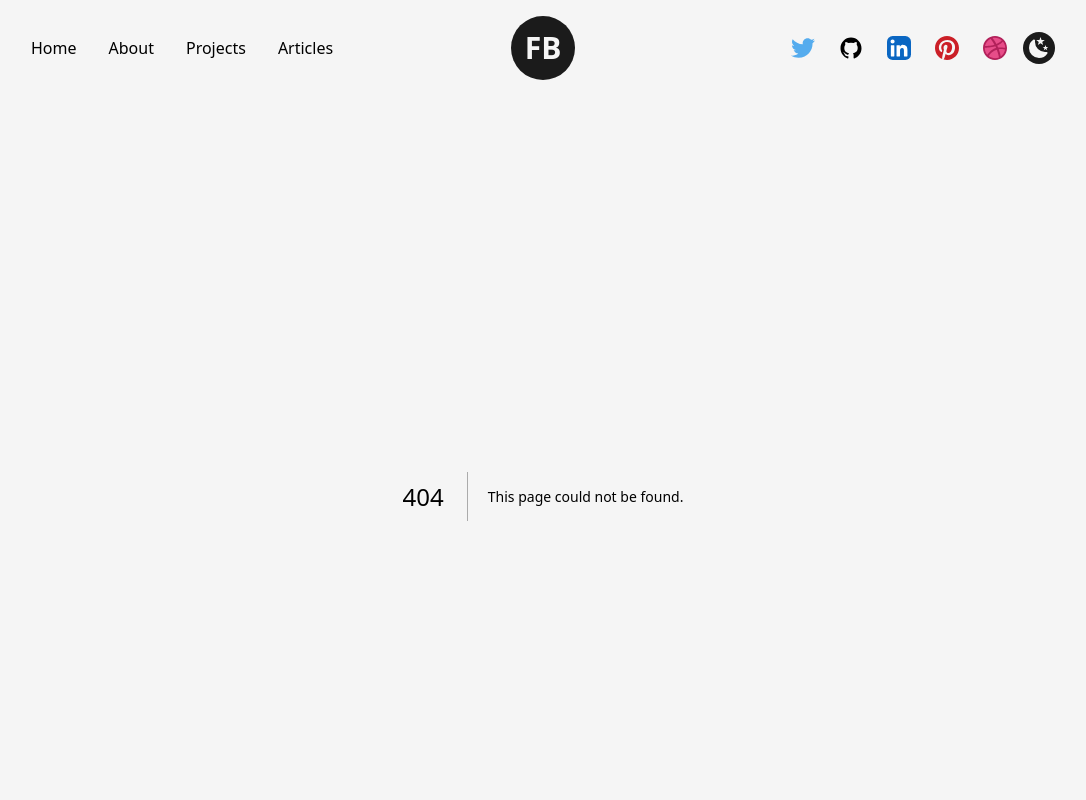
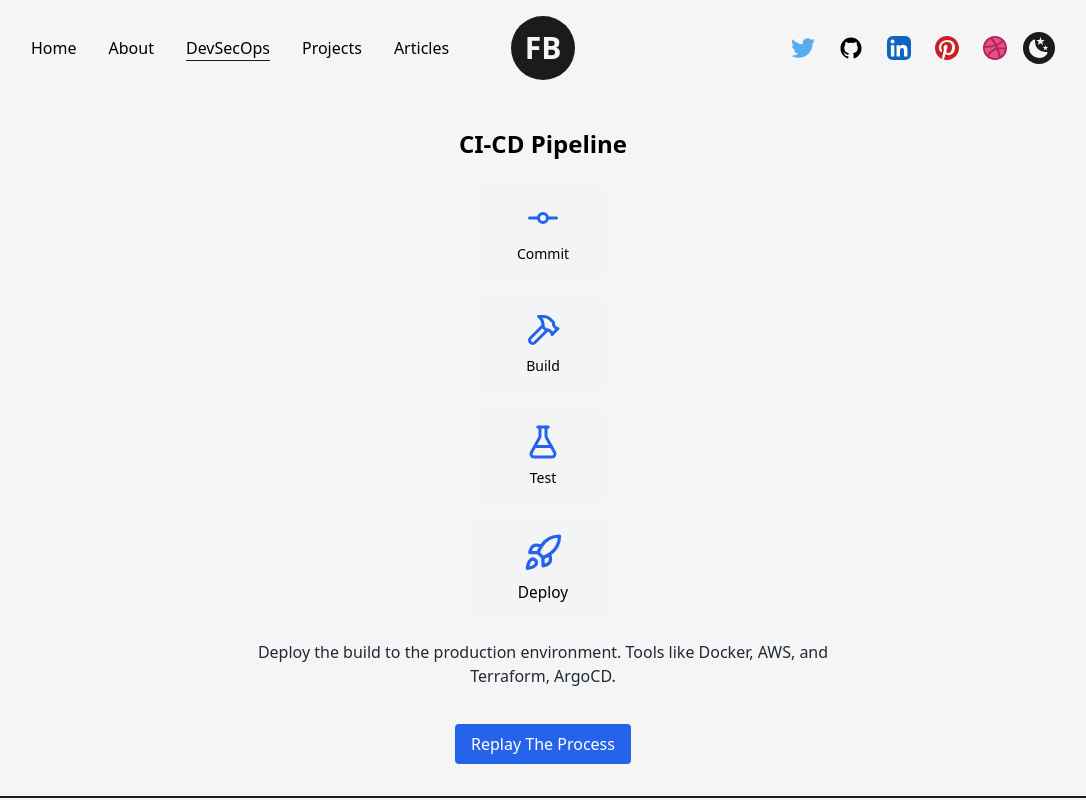
Before and after one commit to fredbanda/fredsportfolio, a Next.js app: page /devsecops in a window 1280 px wide. Before the commit this address had no page. Shown: the top 800 px of the page, without its empty margins (97-1183 px from the left). Built offline with nearby package versions, Linux system fonts and the light colour scheme.

Commit message:
added devops

```diff
--- a/package.json
+++ b/package.json
@@ -11,7 +11,8 @@
   "dependencies": {
     "eslint": "8.36.0",
     "eslint-config-next": "13.2.4",
-    "framer-motion": "^10.6.0",
+    "framer-motion": "^12.11.3",
+    "lucide-react": "^0.510.0",
     "next": "13.2.4",
     "react": "18.2.0",
     "react-dom": "18.2.0"
--- a/src/components/Experience.js
+++ b/src/components/Experience.js
@@ -59,7 +59,7 @@ const Experience = () => {
             md:w-[2px] md:left-[30px] xs:left-[20px]"
         />
 
-        <ul className="w-full flex flex-col items-start justify-between ml-4 xs:ml-2 mt-[-100px]">
+        <ul className="w-full flex flex-col items-start justify-between ml-4 xs:ml-2 mt-[-50px]">
           <Details
             position="Principal Software Engineer"
             company="First Pitch"
--- a/src/components/Navbar.js
+++ b/src/components/Navbar.js
@@ -74,6 +74,7 @@ const Navbar = () => {
         <nav>
             <CustomLink href="/" title={"Home"} className="mr-4"/>
             <CustomLink href="/about" title={"About"} className="mx-4"  />
+            <CustomLink href="/devsecops" title={"DevSecOps"} className="mx-4" />
             <CustomLink href="/projects" title={"Projects"} className="mx-4" />
             <CustomLink href="/articles" title={"Articles"} className="ml-4" />
         </nav>
@@ -139,6 +140,7 @@ const Navbar = () => {
         <nav className="flex items-center justify-center flex-col">
             <CustomMobileLink href="/" title={"Home"} className="" toggle={handleClick}/>
             <CustomMobileLink href="/about" title={"About"} className="" toggle={handleClick}  />
+            <CustomMobileLink href="/devsecops" title={"DevSecOps"} className="" toggle={handleClick}  />
             <CustomMobileLink href="/projects" title={"Projects"} className="" toggle={handleClick} />
             <CustomMobileLink href="/articles" title={"Articles"} className="" toggle={handleClick} />
         </nav>
--- /dev/null
+++ b/src/pages/devsecops.js
@@ -0,0 +1,89 @@
+import { motion, useAnimation } from "framer-motion";
+import { useEffect, useState } from "react";
+import { GitCommit, Hammer, FlaskConical, Rocket } from "lucide-react";
+
+const stages = [
+  {
+    name: "Commit",
+    icon: GitCommit,
+    description:
+      "Ensure code changes are committed to the repository and are passing all tests and checks. Tools used mostly git and github.",
+  },
+  {
+    name: "Build",
+    icon: Hammer,
+    description: "Compile and package the application.Here I have used Jenkins, Docker and AWS.",
+  },
+  {
+    name: "Test",
+    icon: FlaskConical,
+    description: "Run automated tests to validate the build. Tools like SonarQube, Jest, Cypress, and Selenium.",
+  },
+  {
+    name: "Deploy",
+    icon: Rocket,
+    description: "Deploy the build to the production environment. Tools like Docker, AWS, and Terraform, ArgoCD.",
+  },
+];
+
+const CICDPipeline = () => {
+  const controls = useAnimation();
+  const [currentStage, setCurrentStage] = useState(0);
+
+  const sequence = async () => {
+    for (let i = 0; i < stages.length; i++) {
+      setCurrentStage(i); // update current stage
+      await controls.start((index) => ({
+        opacity: index <= i ? 1 : 0.3,
+        scale: index === i ? 1.1 : 1,
+        transition: { duration: 0.5 },
+      }));
+      await new Promise((resolve) => setTimeout(resolve, 1000));
+    }
+  };
+
+  useEffect(() => {
+    sequence();
+  }, [controls]);
+
+  return (
+    <div className="p-8 text-center">
+      <h2 className="text-2xl font-bold mb-6 dark:text-white">
+        CI-CD Pipeline
+      </h2>
+      <div className="flex justify-between items-center max-w-3xl mx-auto flex-col gap-4">
+        {stages.map((stage, index) => (
+          <motion.div
+            key={stage.name}
+            className="flex flex-col items-center p-4 bg-gray-100 rounded-lg w-32"
+            custom={index}
+            animate={controls}
+            initial={{ opacity: 0.3, scale: 1 }}
+          >
+            <div className="mb-2 text-blue-600">
+              <stage.icon size={36} />
+            </div>
+            <p className="text-sm font-medium">{stage.name}</p>
+          </motion.div>
+        ))}
+      </div>
+
+      {/* Description display */}
+      <div className="mt-6 text-gray-800 dark:text-gray-300 text-base max-w-xl mx-auto min-h-[60px]">
+        {stages[currentStage]?.description}
+      </div>
+
+      <button
+        className="mt-6 px-4 py-2 bg-blue-600 text-white rounded hover:bg-blue-700 transition-colors"
+        onClick={() => {
+          controls.start({ opacity: 0.3, scale: 1 });
+          sequence();
+        }}
+      >
+        Replay The Process
+      </button>
+    </div>
+  );
+};
+
+export default CICDPipeline;
--- a/src/pages/index.js
+++ b/src/pages/index.js
@@ -88,6 +88,7 @@ export default function Home() {
                 </Link>
               </div>
             </div>
+
           </div>
         </Layout>
 
```
Also changed, not shown: 1 other file (tests, documents, lock files or other folders).
